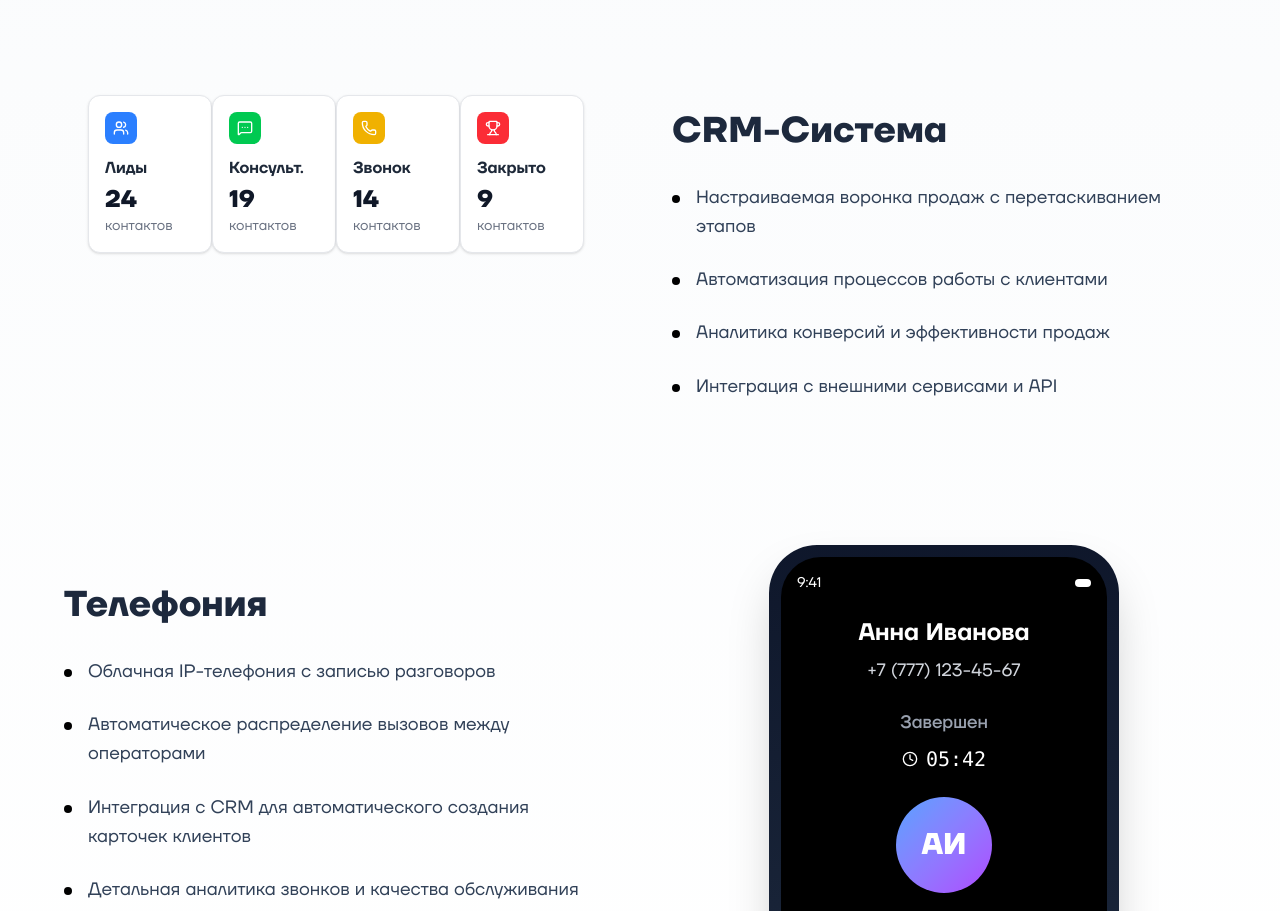
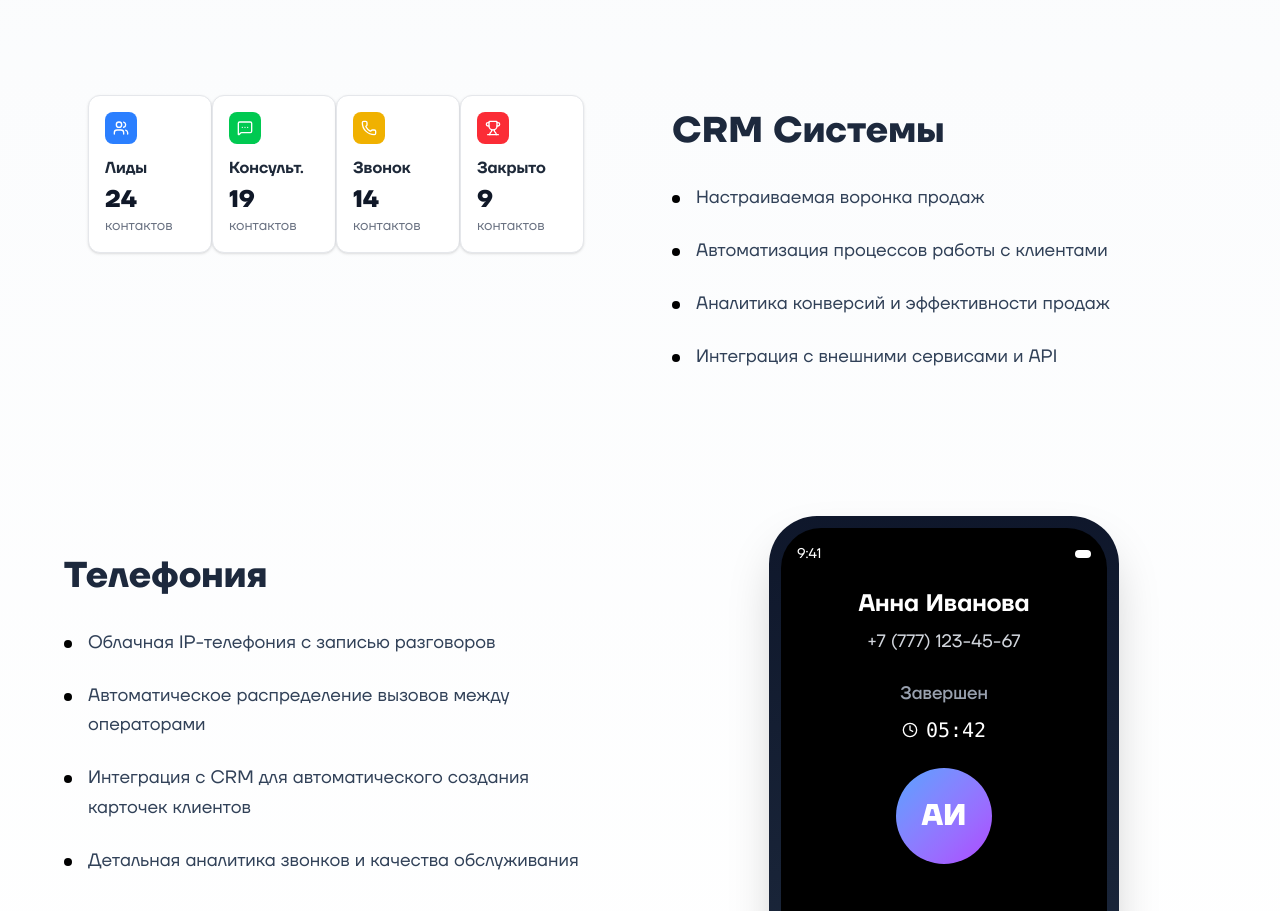
Before and after one commit to rikster-r/salemai, a Next.js app: page / in a window 1280 px wide. Shown: the part 2330-3241 px from the top of the page. Built offline with nearby package versions, Linux system fonts and the light colour scheme.

Commit message:
Add links

```diff
--- a/src/components/Footer.tsx
+++ b/src/components/Footer.tsx
@@ -20,13 +20,13 @@ export default function Footer() {
             {/* Social Icons */}
             <div className="flex space-x-3">
               <a
-                href="#"
+                href="https://t.me/salemaikz_bot"
                 className="w-10 h-10 bg-gray-100 rounded-full flex items-center justify-center hover:bg-gray-200 transition-colors"
               >
                 <SiTelegram size={20} />
               </a>
               <a
-                href="#"
+                href="https://www.instagram.com/salemai.kz/"
                 className="w-10 h-10 bg-gray-100 rounded-full flex items-center justify-center hover:bg-gray-200 transition-colors"
               >
                 <SiInstagram size={20} />
--- a/src/components/Header.tsx
+++ b/src/components/Header.tsx
@@ -15,14 +15,14 @@ const Header = () => {
         {/* Navigation Links */}
         <nav className="hidden sm:flex space-x-8">
           <a
-            href="#"
+            href="#services"
             className="text-gray-600 hover:text-gray-900 font-semibold hover:cursor-pointer"
           >
             Услуги
           </a>
 
           <a
-            href="#"
+            href="#pricing"
             className="text-gray-600 hover:text-gray-900 font-semibold hover:cursor-pointer"
           >
             Цены
--- a/src/components/sections/Pricing.tsx
+++ b/src/components/sections/Pricing.tsx
@@ -117,7 +117,7 @@ const PricingSection = () => {
             </span>
             <div className="h-px w-8 bg-gradient-to-l from-transparent to-slate-300"></div>
           </div>
-          <h2 className="text-4xl md:text-5xl font-bold text-slate-900 mb-6 tracking-tight">
+          <h2 className="text-4xl md:text-5xl font-bold text-slate-900 mb-6 tracking-tight" id="pricing">
             Выберите подходящий
             <span className="block bg-gradient-to-r from-primary-500 to-primary-600 bg-clip-text text-transparent mt-2">
               уровень
--- a/src/components/sections/Services.tsx
+++ b/src/components/sections/Services.tsx
@@ -8,7 +8,7 @@ export default function Services() {
       <div className="relative max-w-7xl mx-auto px-6">
         {/* Header */}
         <div className="text-center mb-8 md:mb-16">
-          <h2 className="text-4xl md:text-5xl font-bold text-slate-900 mb-6 tracking-tight">
+          <h2 className="text-4xl md:text-5xl font-bold text-slate-900 mb-6 tracking-tight" id="services">
             Что мы предлагаем?
           </h2>
         </div>
--- a/src/components/servicesSections/CRM.tsx
+++ b/src/components/servicesSections/CRM.tsx
@@ -150,13 +150,13 @@ export default function CRM() {
       {/* Right Side - CRM Information */}
       <div className="flex-1 space-y-6 md:space-y-8 md:mt-10">
         <h3 className="text-2xl md:text-4xl font-bold text-slate-800">
-          CRM-Система
+          CRM Системы
         </h3>
         <div className="space-y-3 md:space-y-6">
           <div className="flex items-start space-x-4">
             <div className="w-2 h-2 bg-black rounded-full mt-3 flex-shrink-0"></div>
             <p className="text-base md:text-lg text-slate-700 leading-relaxed">
-              Настраиваемая воронка продаж с перетаскиванием этапов
+              Настраиваемая воронка продаж
             </p>
           </div>
           <div className="flex items-start space-x-4">
```
